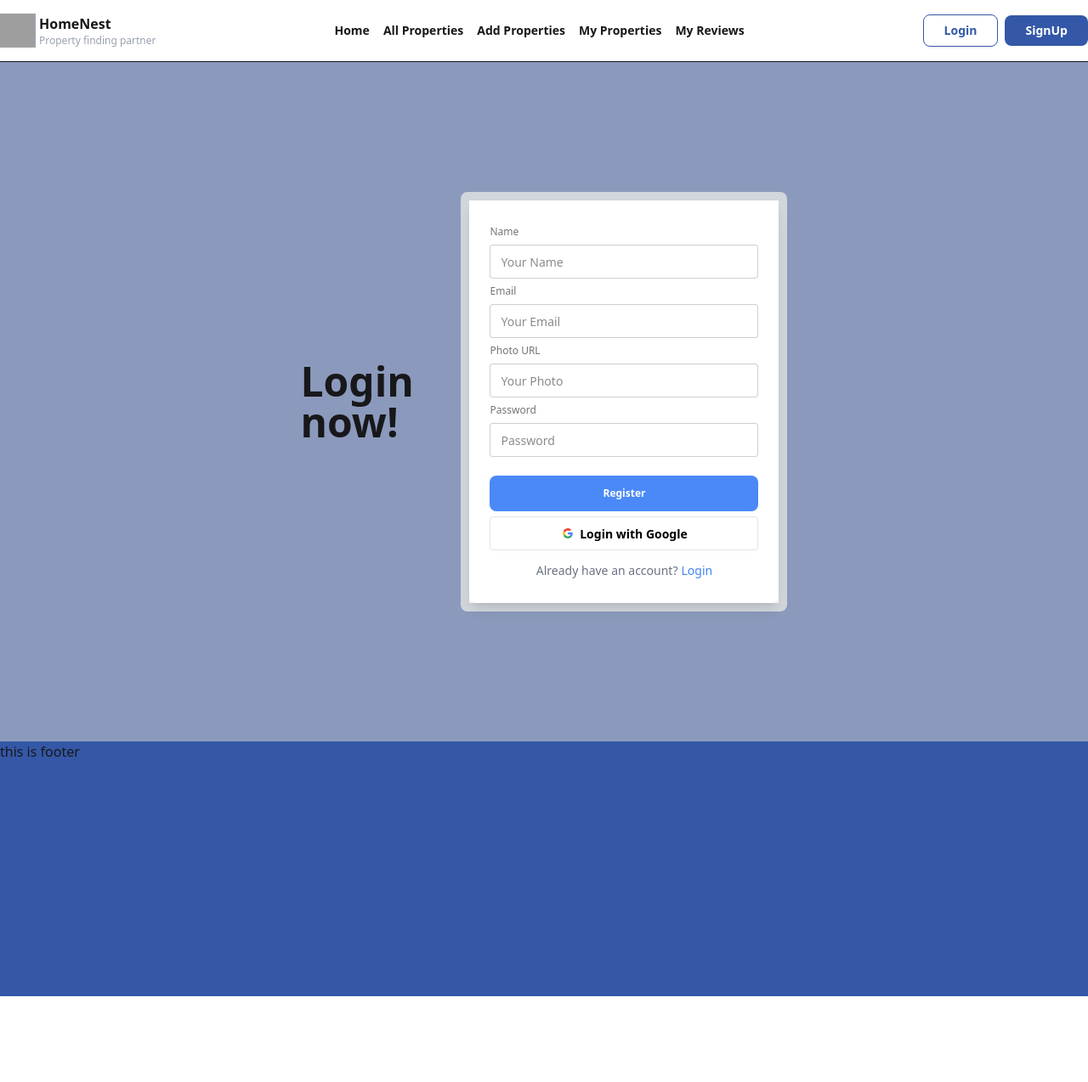
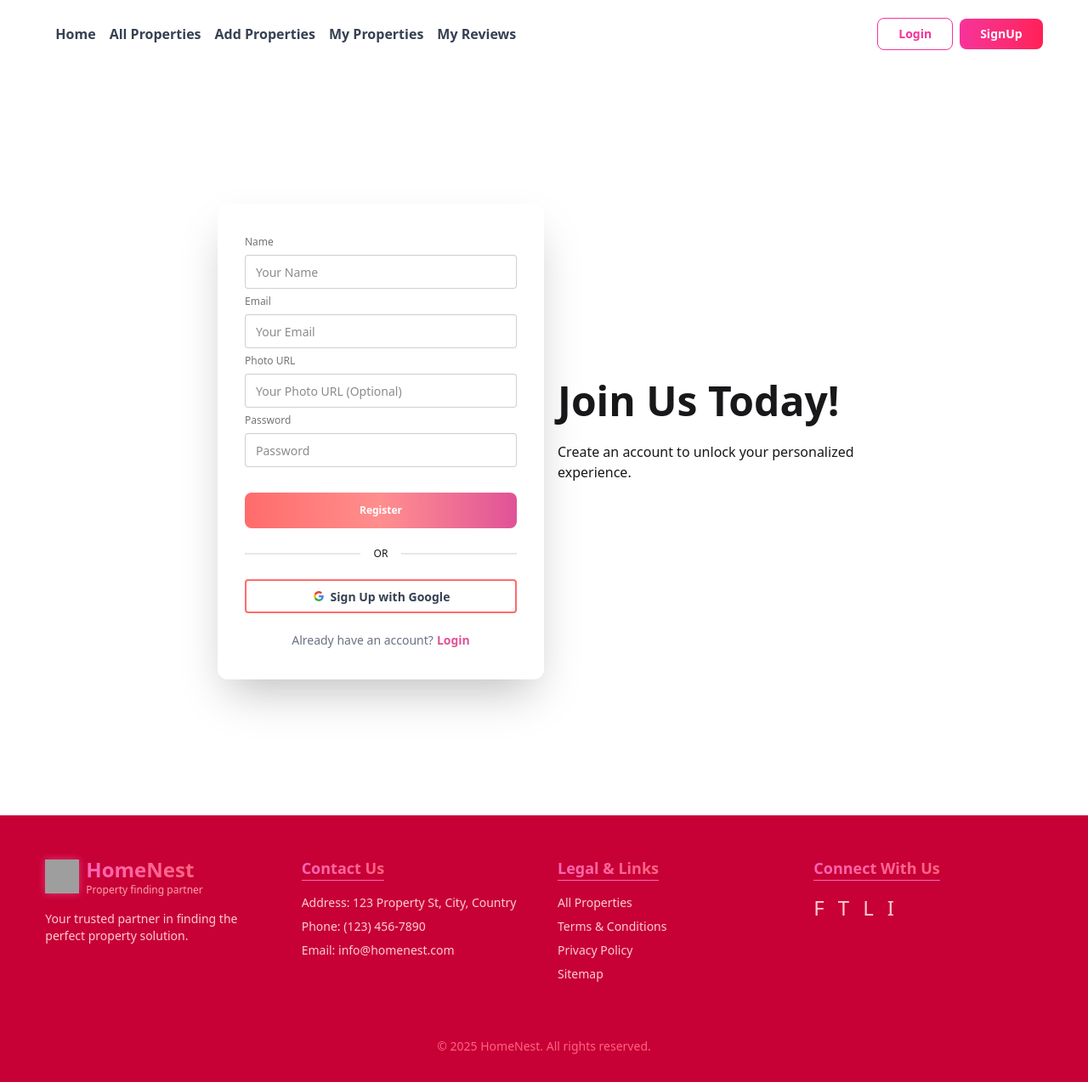
Before and after one commit to afrinaswarna/my-tenth-assignment-client, a React (Vite) app: page /register in a window 1280 px wide. Shown: the whole page at 85% size. Before the commit the page ends 1173 px from the top, so only its background shows below. Built offline with nearby package versions, Linux system fonts and the light colour scheme; no server answers; grey boxes are pictures that could not be loaded.

Commit message:
added login ,register and update modal styles

```diff
--- a/src/Pages/Login.jsx
+++ b/src/Pages/Login.jsx
@@ -1,4 +1,5 @@
-import React, { use} from "react";
+
+import React, { use } from "react";
 import { Link, useLocation, useNavigate } from "react-router";
 import { AuthContext } from "../context/AuthContext";
 import { toast } from "react-toastify";
@@ -6,12 +7,11 @@ import { GoogleAuthProvider, signInWithPopup } from "firebase/auth";
 import { auth } from "../firebase/firebase.config";
 
 const Login = () => {
-  const { signInUser,setUser } = use(AuthContext);
+  const { signInUser, setUser } = use(AuthContext);
   const location = useLocation();
   const navigate = useNavigate();
 
-
-  const googleProvider = new GoogleAuthProvider()
+  const googleProvider = new GoogleAuthProvider();
   const handleUserLogin = (e) => {
     e.preventDefault();
     const email = e.target.email.value;
@@ -36,46 +36,61 @@ const Login = () => {
       });
   };
 
- const handleGoogleLogin=()=>{
-      signInWithPopup(auth,googleProvider)
-      .then(res=>{
-       setUser(res.user)
-       toast.success('Google signin successful')
-        navigate(`${location.state ? location.state:'/'}`)
-      }).catch(e=>{
-        toast.error(e.message)
+  const handleGoogleLogin = () => {
+    signInWithPopup(auth, googleProvider)
+      .then((res) => {
+        setUser(res.user);
+        toast.success("Google signin successful");
+        navigate(`${location.state ? location.state : "/"}`);
       })
-    }
+      .catch((e) => {
+        toast.error(e.message);
+      });
+  };
   return (
-    <div className="hero  min-h-screen ">
+    <div className="hero min-h-screen">
       <div className="hero-content flex-col lg:flex-row-reverse">
-        <div className="card bg-base-100 w-full max-w-sm shrink-0 border-10 border-gray-300">
-          <div className="card-body shadow-lg rounded-lg">
+
+        <div className="card bg-base-100 w-full max-w-sm shrink-0 border-gray-300">
+          <div className="card-body shadow-2xl rounded-xl p-8">
             <form onSubmit={handleUserLogin}>
               <fieldset className="fieldset">
-                <label className="label">Email</label>
+                <label className="label">
+                  <span className="label-text">Email</span>
+                </label>
                 <input
                   name="email"
                   type="email"
-                  className="input"
-
+                  className="input input-bordered w-full"
                   placeholder="Email"
+                  required
                 />
-                <label className="label">Password</label>
+                <label className="label">
+                  <span className="label-text">Password</span>
+                </label>
                 <input
                   name="password"
                   type="password"
-
-                  className="input"
+                  className="input input-bordered w-full"
                   placeholder="Password"
+                  required
                 />
 
 
-                <button className="w-full py-3 font-semibold text-white rounded-lg bg-[#4A89F7] hover:bg-[#3a75e2] transition duration-300 ease-in-out mt-4">
+                <button
+                  className="w-full py-3 font-semibold text-white rounded-lg
+                  bg-linear-to-r from-[#FF6B6B] via-[#FF8E8E] to-[#E05297]
+                  hover:from-[#E05297] hover:to-[#FF6B6B] transition duration-500 ease-in-out mt-6"
+                >
                   Login
                 </button>
-                {/* Google */}
-                <button onClick={handleGoogleLogin} className="btn bg-white text-black border-[#e5e5e5]">
+                <div className="divider">OR</div>
+
+
+                <button
+                  onClick={handleGoogleLogin}
+                  className="btn w-full bg-white text-gray-700 border-2 border-[#FF6B6B] hover:border-[#E05297] hover:bg-gray-50 transition duration-300 ease-in-out"
+                >
                   <svg
                     aria-label="Google logo"
                     width="16"
@@ -105,11 +120,12 @@ const Login = () => {
                   </svg>
                   Login with Google
                 </button>
-                <div className="pt-2 text-center text-sm text-gray-500">
+                <div className="pt-4 text-center text-sm text-gray-500">
                   Don't have an account?
                   <Link
                     to="/register"
-                    className="text-[#4285F4] hover:underline ml-1"
+
+                    className="text-[#E05297] hover:underline ml-1 font-semibold"
                   >
                     Register Now
                   </Link>
@@ -118,8 +134,9 @@ const Login = () => {
             </form>
           </div>
         </div>
-        <div className="text-center lg:text-left">
-          <h1 className="text-5xl font-bold">Login now!</h1>
+        <div className="text-center lg:text-left w-[500px]">
+          <h1 className="text-5xl font-bold">Welcome Back!</h1>
+          <p className="py-6 max-w-md">Sign in to access your personalized experience.</p>
         </div>
       </div>
     </div>
--- a/src/Pages/Register.jsx
+++ b/src/Pages/Register.jsx
@@ -1,101 +1,173 @@
-import React, { use } from 'react';
-import { Link, useNavigate } from 'react-router';
-import { AuthContext } from '../context/AuthContext';
+// import React, { use } from 'react';
+import { Link, useNavigate } from "react-router";
+import { AuthContext } from "../context/AuthContext";
 
-import { toast } from 'react-toastify';
-import { GoogleAuthProvider, signInWithPopup } from 'firebase/auth';
-import { auth } from '../firebase/firebase.config';
+import { toast } from "react-toastify";
+import { GoogleAuthProvider, signInWithPopup } from "firebase/auth";
+import { auth } from "../firebase/firebase.config";
+import { use } from "react";
 
+const googleProvider = new GoogleAuthProvider();
+const Register = () => {
+  const { createUser, setUser } = use(AuthContext);
+  const navigate = useNavigate();
 
-const googleProvider = new GoogleAuthProvider()
-const Register = () => {
-
-  const {createUser,setUser} = use(AuthContext)
-  const navigate = useNavigate()
-
-
-  const handleUserSignUp=(e)=>{
-
-
-    e.preventDefault()
-    const name = e.target.name.value
-    const email = e.target.email.value
-    const photo = e.target.photo.value
-    const password = e.target.password.value
-    console.log(name,email,photo,password)
+  const handleUserSignUp = (e) => {
+    e.preventDefault();
+    const name = e.target.name.value;
+    const email = e.target.email.value;
+    const photo = e.target.photo.value;
+    const password = e.target.password.value;
+    console.log(name, email, photo, password);
     const regEx = /^(?=.*[a-z])(?=.*[A-Z]).{6,}$/;
 
-    if(!regEx.test(password)){
-      toast.error('Password must be at least 6 characters and mush have an uppercase letter and a lowercase letter')
-      return
+    if (!regEx.test(password)) {
+      toast.error(
+        "Password must be at least 6 characters and mush have an uppercase letter and a lowercase letter"
+      );
+      return;
+    }
+    createUser(email, password)
+      .then((result) => {
+        console.log(result);
+        toast.success("you successfully signup");
+        navigate("/");
+      })
+      .catch((e) => {
+        toast.error(e.message);
+      });
+  };
 
-    }
-    createUser(email,password)
-    .then(result=>{
-      console.log(result)
-      toast.success('you successfully signup')
-      navigate('/')
-
+  const handleGoogleSignup = () => {
+    signInWithPopup(auth, googleProvider)
+      .then((res) => {
+        setUser(res.user);
+        toast.success("Google signin successful");
+        navigate("/");
       })
-    .catch(e=>{
-      toast.error(e.message)
-    })
-
-
-
-  }
-
-  const handleGoogleSignup=()=>{
-    signInWithPopup(auth,googleProvider)
-    .then(res=>{
-     setUser(res.user)
-     toast.success('Google signin successful')
-     navigate('/')
-    }).catch(e=>{
-      toast.error(e.message)
-    })
-  }
+      .catch((e) => {
+        toast.error(e.message);
+      });
+  };
 
   return (
-       <div className="hero bg-[#8B9ABC] min-h-screen ">
-  <div className="hero-content flex-col lg:flex-row-reverse">
+    <div className="hero min-h-screen my-10">
+      <div className="hero-content flex-col lg:flex-row-reverse w-[800px]">
+        <div className="text-center lg:text-left">
+          <h1 className="text-5xl font-bold">Join Us Today!</h1>
 
-    <div className="card bg-base-100 w-full max-w-sm shrink-0 border-10 border-gray-300">
-      <div className="card-body shadow-lg rounded-lg">
+          <p className="py-6 max-w-md">
+            Create an account to unlock your personalized experience.
+          </p>
+        </div>
+
+        <div className="card bg-base-100 w-full max-w-sm shrink-0 border-gray-300">
+          <div className="card-body shadow-2xl rounded-xl p-8">
             <form onSubmit={handleUserSignUp}>
               <fieldset className="fieldset">
-          <label className="label">Name</label>
-          <input name='name' type="text" className="input" placeholder="Your Name" />
-          <label className="label">Email</label>
-          <input name='email' type="email" className="input" placeholder="Your Email" />
-          <label className="label">Photo URL</label>
-          <input name='photo' type="text" className="input" placeholder="Your Photo" />
-          <label className="label">Password</label>
-          <input name='password' type="password" className="input" placeholder="Password" />
+                <label className="label">
+                  <span className="label-text">Name</span>
+                </label>
 
-          <button className="w-full py-3 font-semibold text-white rounded-lg bg-[#4A89F7] hover:bg-[#3a75e2] transition duration-300 ease-in-out mt-4">Register</button>
-          {/* Google */}
-<button onClick={handleGoogleSignup} className="btn bg-white text-black border-[#e5e5e5]">
-  <svg aria-label="Google logo" width="16" height="16" xmlns="http://www.w3.org/2000/svg" viewBox="0 0 512 512"><g><path d="m0 0H512V512H0" fill="#fff"></path><path fill="#34a853" d="M153 292c30 82 118 95 171 60h62v48A192 192 0 0190 341"></path><path fill="#4285f4" d="m386 400a140 175 0 0053-179H260v74h102q-7 37-38 57"></path><path fill="#fbbc02" d="m90 341a208 200 0 010-171l63 49q-12 37 0 73"></path><path fill="#ea4335" d="m153 219c22-69 116-109 179-50l55-54c-78-75-230-72-297 55"></path></g></svg>
-  Login with Google
+                <input
+                  name="name"
+                  type="text"
+                  className="input input-bordered w-full"
+                  placeholder="Your Name"
+                  required
+                />
+
+                <label className="label">
+                  <span className="label-text">Email</span>
+                </label>
+
+                <input
+                  name="email"
+                  type="email"
+                  className="input input-bordered w-full"
+                  placeholder="Your Email"
+                  required
+                />
+
+                <label className="label">
+                  <span className="label-text">Photo URL</span>
+                </label>
+
+                <input
+                  name="photo"
+                  type="text"
+                  className="input input-bordered w-full"
+                  placeholder="Your Photo URL (Optional)"
+                />
+
+                <label className="label">
+                  <span className="label-text">Password</span>
+                </label>
+
+                <input
+                  name="password"
+                  type="password"
+                  className="input input-bordered w-full"
+                  placeholder="Password"
+                  required
+                />
+
+                <button
+                  className="w-full py-3 font-semibold text-white rounded-lg
+ bg-linear-to-r from-[#FF6B6B] via-[#FF8E8E] to-[#E05297]
+ hover:from-[#E05297] hover:to-[#FF6B6B] transition duration-500 ease-in-out mt-6"
+                >
+                  Register
                 </button>
-<div className="pt-2 text-center text-sm text-gray-500">
+                <div className="divider">OR</div>
+
+                <button
+                  onClick={handleGoogleSignup}
+                  className="btn w-full bg-white text-gray-700 border-2 border-[#FF6B6B] hover:border-[#E05297] hover:bg-gray-50 transition duration-300 ease-in-out"
+                >
+                  <svg
+                    aria-label="Google logo"
+                    width="16"
+                    height="16"
+                    xmlns="http://www.w3.org/2000/svg"
+                    viewBox="0 0 512 512"
+                  >
+                    <g>
+                      {" "}
+                      <path d="m0 0H512V512H0" fill="#fff"></path>
+                      <path
+                        fill="#34a853"
+                        d="M153 292c30 82 118 95 171 60h62v48A192 192 0 0190 341"
+                      ></path>
+                      <path
+                        fill="#4285f4"
+                        d="m386 400a140 175 0 0053-179H260v74h102q-7 37-38 57"
+                      ></path>
+                      <path
+                        fill="#fbbc02"
+                        d="m90 341a208 200 0 010-171l63 49q-12 37 0 73"
+                      ></path>{" "}
+                      <path
+                        fill="#ea4335"
+                        d="m153 219c22-69 116-109 179-50l55-54c-78-75-230-72-297 55"
+                      ></path>
+                    </g>
+                  </svg>
+                  Sign Up with Google
+                </button>
+
+                <div className="pt-4 text-center text-sm text-gray-500">
                   Already have an account?
                   <Link
                     to="/login"
-                           className='text-[#4285F4] hover:underline ml-1'
+                    className="text-[#E05297] hover:underline ml-1 font-semibold"
                   >
                     Login
-                        </Link>
+                  </Link>{" "}
                 </div>
-
               </fieldset>
             </form>
           </div>
-    </div>
-    <div className="text-center lg:text-left">
-      <h1 className="text-5xl font-bold">Login now!</h1>
-
         </div>
       </div>
     </div>
--- a/src/components/Footer.jsx
+++ b/src/components/Footer.jsx
@@ -1,10 +1,111 @@
 import React from 'react';
+import { Link } from 'react-router';
 
 const Footer = () => {
+    const PINK_GRADIENT_TEXT = "bg-gradient-to-r from-pink-400 to-rose-400 text-transparent bg-clip-text";
+    const PINK_BORDER = "border-pink-400";
     return (
-        <div className='bg-[#3458A7] h-[300px]'>
-            this is footer
-        </div>
+        <div className='bg-rose-700 text-white pt-12 pb-8'>
+       <div className='w-11/12 mx-auto'>
+                <div className='grid grid-cols-2 md:grid-cols-4 gap-8 border-b border-rose-700 pb-10'>
+
+
+                    <div className='col-span-2 md:col-span-1'>
+                        <div className="flex items-center mb-4">
+
+                            <img
+                                className="size-10 mr-2 filter drop-shadow-[0_0_5px_rgba(255,105,180,0.5)]" // Pink glow effect
+                                src="https://i.ibb.co.com/m5xz0FmP/home.png"
+                                alt="HomeNest Logo"
+                            />
+                            <div>
+                                <h2 className="text-2xl font-bold">
+                                    <span className={PINK_GRADIENT_TEXT}>HomeNest</span>
+                                </h2>
+                                <p className="text-xs text-rose-300">Property finding partner</p>
+                            </div>
+                        </div>
+                        <p className='text-sm text-rose-200'>
+                            Your trusted partner in finding the perfect property solution.
+                        </p>
+                    </div>
+
+
+                    <div>
+                        <h3 className={`font-semibold text-lg mb-4 border-b ${PINK_BORDER} inline-block`}>
+                            <span className={PINK_GRADIENT_TEXT}>Contact Us</span>
+                        </h3>
+                        <ul className='space-y-2 text-sm text-rose-200'>
+                            <li>
+                                <span className='font-medium'>Address:</span> 123 Property St, City, Country
+                            </li>
+                            <li>
+                                <span className='font-medium'>Phone:</span> (123) 456-7890
+                            </li>
+                            <li>
+                                <span className='font-medium'>Email:</span> info@homenest.com
+                            </li>
+                        </ul>
+                    </div>
+
+
+                    <div>
+                        <h3 className={`font-semibold text-lg mb-4 border-b ${PINK_BORDER} inline-block`}>
+                            <span className={PINK_GRADIENT_TEXT}>Legal & Links</span>
+                        </h3>
+                        <ul className='space-y-2 text-sm'>
+                            <li>
+                                <Link to="/allProperties" className='text-rose-200 hover:text-pink-300 transition-colors duration-200'>
+                                    All Properties
+                                </Link>
+                            </li>
+                            <li>
+                                <Link to="/terms" className='text-rose-200 hover:text-pink-300 transition-colors duration-200'>
+                                    Terms & Conditions
+                                </Link>
+                            </li>
+                            <li>
+                                <Link to="/privacy" className='text-rose-200 hover:text-pink-300 transition-colors duration-200'>
+                                    Privacy Policy
+                                </Link>
+                            </li>
+                            <li>
+                                <Link to="/sitemap" className='text-rose-200 hover:text-pink-300 transition-colors duration-200'>
+                                    Sitemap
+                                </Link>
+                            </li>
+                        </ul>
+                    </div>
+
+
+                    <div>
+                        <h3 className={`font-semibold text-lg mb-4 border-b ${PINK_BORDER} inline-block`}>
+                            <span className={PINK_GRADIENT_TEXT}>Connect With Us</span>
+                        </h3>
+                        <div className='flex space-x-4 text-2xl'>
+
+                            <a href="#" aria-label="Facebook" className='text-rose-200 hover:text-pink-300 transition-colors duration-200'>
+                                F
+                            </a>
+                            <a href="#" aria-label="Twitter" className='text-rose-200 hover:text-pink-300 transition-colors duration-200'>
+                                T
+                            </a>
+                            <a href="#" aria-label="LinkedIn" className='text-rose-200 hover:text-pink-300 transition-colors duration-200'>
+                                L
+                            </a>
+                            <a href="#" aria-label="Instagram" className='text-rose-200 hover:text-pink-300 transition-colors duration-200'>
+                                I
+                            </a>
+                        </div>
+                    </div>
+                </div>
+
+
+                <div className='pt-6 text-center text-sm text-rose-400'>
+                    &copy; {new Date().getFullYear()} HomeNest. All rights reserved.
+                </div>
+            </div>
+            </div>
     );
 };
 
--- a/src/components/Navbar.jsx
+++ b/src/components/Navbar.jsx
@@ -5,51 +5,52 @@ import { AuthContext } from "../context/AuthContext";
 const Navbar = () => {
   const { user, userLogout } = use(AuthContext);
 
+
   const baseButtonStyle =
     "font-semibold text-sm px-6 py-2 rounded-lg transition duration-200";
-  const PRIMARY_BLUE_BG = "bg-[#3458A7] text-white hover:bg-[#2c4b8e]";
+
+
+  const PINK_GRADIENT_BG = "bg-gradient-to-r from-pink-500 to-rose-500 text-white hover:from-pink-600 hover:to-rose-600";
+
+
   const WHITE_BTN_BG =
-    "bg-white border border-[#3458A7] text-[#3458A7] hover:bg-gray-100";
+    "bg-white border border-pink-500 text-pink-500 hover:bg-pink-50 border-pink-500";
 
-  // Function to handle NavLink styling (for Home, Properties, etc.)
-  // const getNavLinkClasses = ({ isActive }) =>
-  //     `hover:text-[#3458A7] ${isActive ? 'text-[#3458A7] font-bold border-b-2 border-[#3458A7]' : 'text-gray-700'}`;
+
+  const getNavLinkClasses = ({ isActive }) =>
+    `hover:text-pink-600 transition duration-200 ${
+      isActive
+        ? 'text-white ' + PINK_GRADIENT_BG + ' px-3 py-1 rounded-lg'
+        : 'text-gray-700'
+    }`;
+
   const handleLogout = () => {
     userLogout();
   };
+
   return (
-    <div className="flex items-center justify-between py-4 border-b">
-      <div className="flex items-center ">
-        <img
-          className="size-10"
-          src="https://i.ibb.co.com/m5xz0FmP/home.png"
-          alt=""
-        />
-        <div className="border-l-2 border-gray-400 pl-1">
-          <h2 className="font-bold">HomeNest</h2>
-          <p className="text-xs text-gray-400">Property finding partner</p>
-        </div>
-      </div>
+    <div className="flex items-center justify-between py-4 w-11/12 mx-auto">
 
-      <div className="">
-        <ul className="flex gap-4 text-sm font-semibold">
+      <div className="bg-white rounded-lg p-3">
+        <ul className="flex gap-4 text-md font-semibold">
           <li>
-            <NavLink to="/">Home</NavLink>
+            <NavLink to="/" className={getNavLinkClasses}>Home</NavLink>
           </li>
           <li>
-            <NavLink to="/allProperties">All Properties</NavLink>
+            <NavLink to="/allProperties" className={getNavLinkClasses}>All Properties</NavLink>
           </li>
           <li>
-            <NavLink to="/addProperties">Add Properties</NavLink>
+            <NavLink to="/addProperties" className={getNavLinkClasses}>Add Properties</NavLink>
           </li>
           <li>
-            <NavLink to="/myProperties">My Properties</NavLink>
+            <NavLink to="/myProperties" className={getNavLinkClasses}>My Properties</NavLink>
           </li>
           <li>
-            <NavLink to="/myReviews">My Reviews</NavLink>
+            <NavLink to="/myReviews" className={getNavLinkClasses}>My Reviews</NavLink>
           </li>
         </ul>
       </div>
+
       <div>
         {user ? (
           <div className="dropdown dropdown-end">
@@ -89,7 +90,7 @@ const Navbar = () => {
               to="/login"
               className={({ isActive }) =>
                 `${baseButtonStyle} ${
-                  isActive ? PRIMARY_BLUE_BG : WHITE_BTN_BG
+                  isActive ? PINK_GRADIENT_BG : WHITE_BTN_BG
                 }`
               }
             >
@@ -100,7 +101,7 @@ const Navbar = () => {
               to="/register"
               className={({ isActive }) =>
                 `${baseButtonStyle} ${
-                  isActive ? PRIMARY_BLUE_BG : WHITE_BTN_BG
+                  isActive ? PINK_GRADIENT_BG : WHITE_BTN_BG
                 }`
               }
             >
```
Also changed, not shown: src/Pages/MyProperty.jsx (+82 -39 lines), src/index.css (+4 -4 lines). Lines whose indentation alone changed are shown as unchanged.
